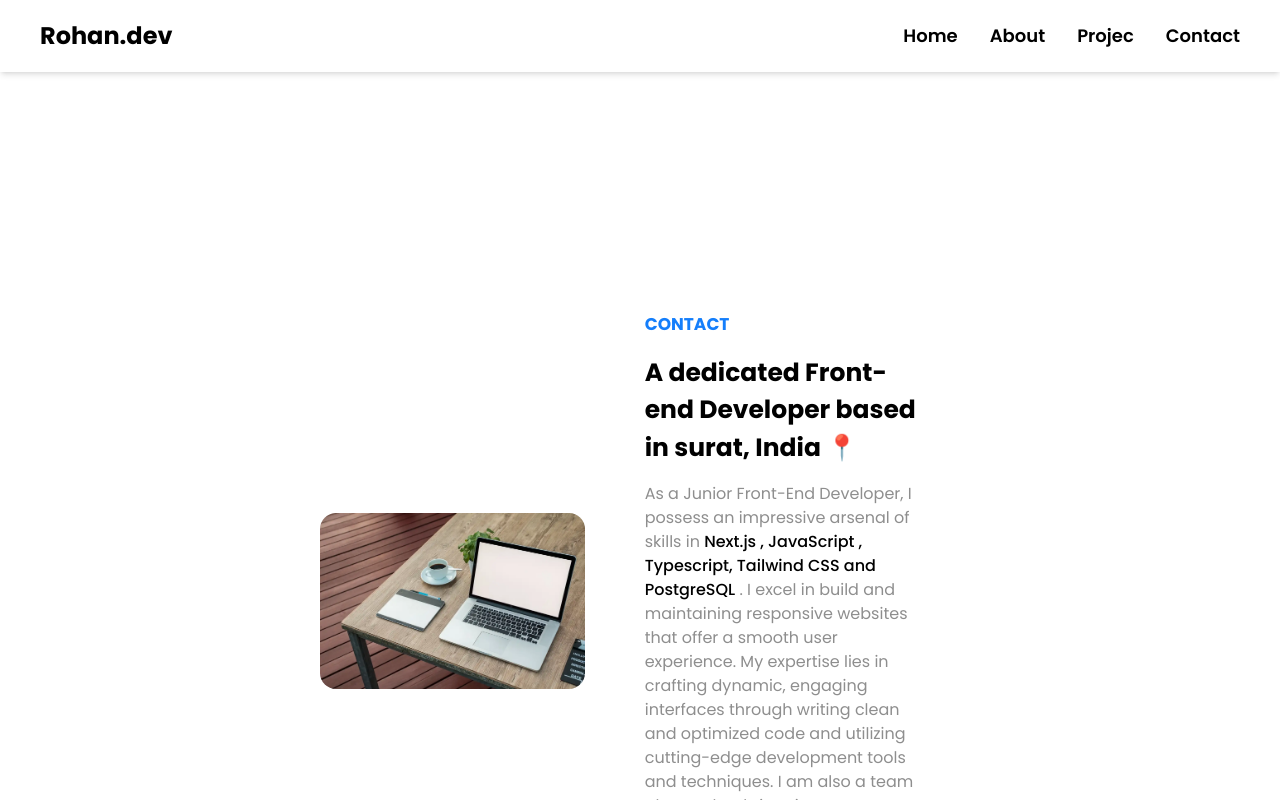
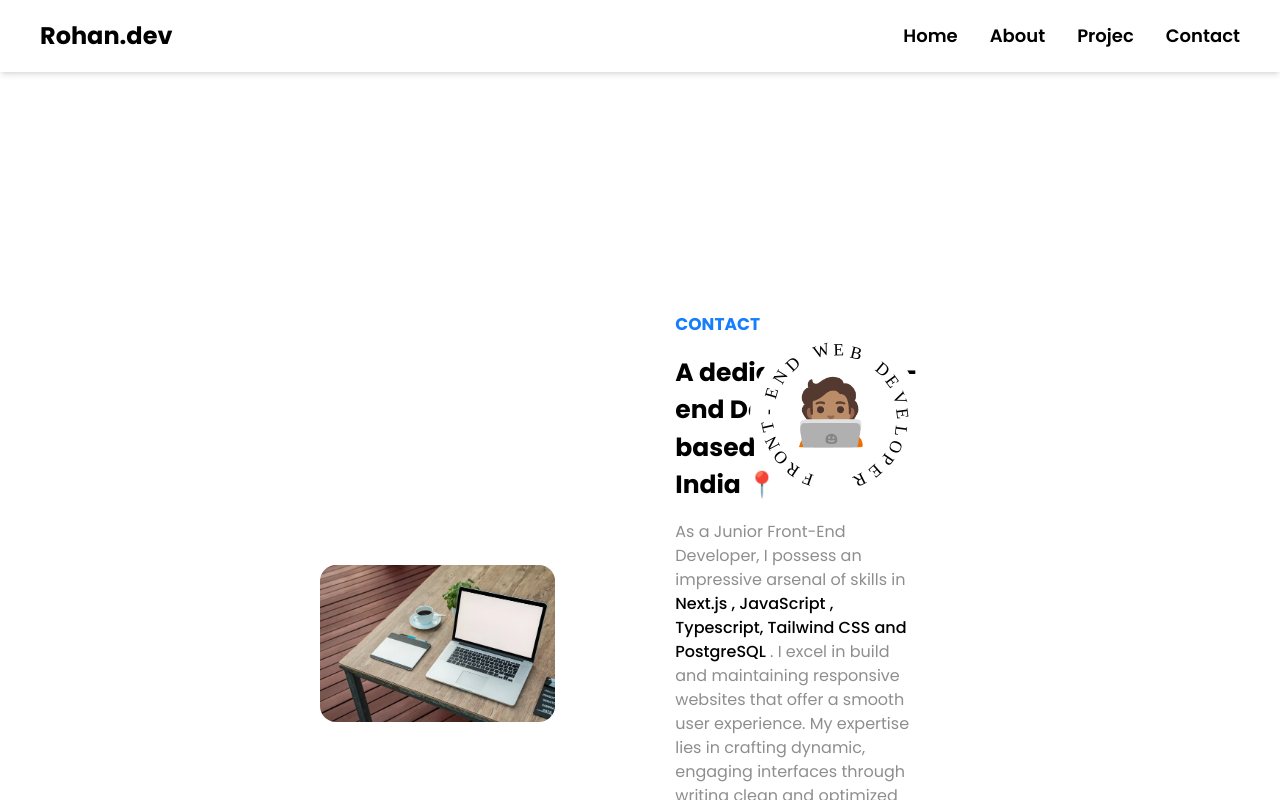
Before and after one commit to rohann06/Rohan.dev, a Next.js app: page / in a window 1280 px wide. Shown: the top 800 px of the page. Built offline with nearby package versions, Linux system fonts and the light colour scheme.

Commit message:
about section final done

```diff
--- a/components/About.js
+++ b/components/About.js
@@ -1,10 +1,11 @@
 import Image from "next/image";
 import React from "react";
 import img from "../public/about.webp";
+import img2 from "../public/about2.svg";
 
 const About = () => {
   return (
-    <div className=" flex flex-col lg:flex-row justify-center items-center gap-5 py-[8rem] lg:py-[15rem]">
+    <div className=" flex flex-col lg:flex-row justify-center items-center gap-10 lg:gap-20 py-[8rem] lg:py-[15rem]">
       <div>
         <Image
           src={img}
@@ -13,6 +14,12 @@ const About = () => {
           alt="about img"
           className=" rounded-2xl"
         />
+        <div className=" bg-white animate-spin-slow rounded-full hidden lg:block absolute bottom-[300px] left-[750px] ">
+          <Image src={img2} height={200} width={170} alt="about img" />
+        </div>
+        <p className=" hidden lg:block text-[4rem] absolute bottom-[340px] left-[791px]">
+          🧑🏽‍💻
+        </p>
       </div>
       <div className=" text-center lg:text-left lg:px-10 lg:w-[600px]">
         <p className=" uppercase text-[#147efb] font-bold mb-[1rem] text-[17px]">
@@ -23,8 +30,12 @@ const About = () => {
         </h1>
         <p className=" text-[#8e8e8e]">
           As a Junior Front-End Developer, I possess an impressive arsenal of
-          skills in <span className=" text-black font-medium">Next.js , JavaScript , Typescript, Tailwind CSS and PostgreSQL</span> . I excel in build and maintaining responsive websites that
-          offer a smooth user experience. My expertise lies in crafting dynamic,
+          skills in{" "}
+          <span className=" text-black font-medium">
+            Next.js , JavaScript , Typescript, Tailwind CSS and PostgreSQL
+          </span>{" "}
+          . I excel in build and maintaining responsive websites that offer a
+          smooth user experience. My expertise lies in crafting dynamic,
           engaging interfaces through writing clean and optimized code and
           utilizing cutting-edge development tools and techniques. I am also a
           team player who thrives in collaborating with cross-functional teams
--- a/tailwind.config.js
+++ b/tailwind.config.js
@@ -12,6 +12,9 @@ module.exports = {
     extend: {
       fontFamily:{
         'Poppins':'Poppins',
+      },
+      animation: {
+        'spin-slow': 'spin 8s linear infinite',
       }
     },
   },
```
Also changed, not shown: public/about2.svg (added).
